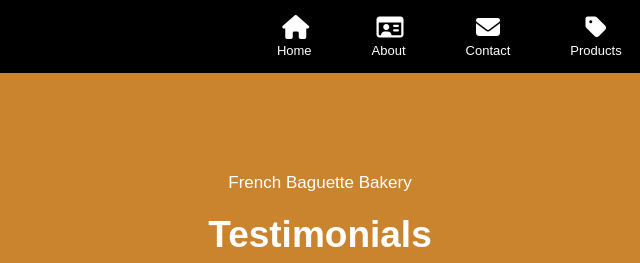
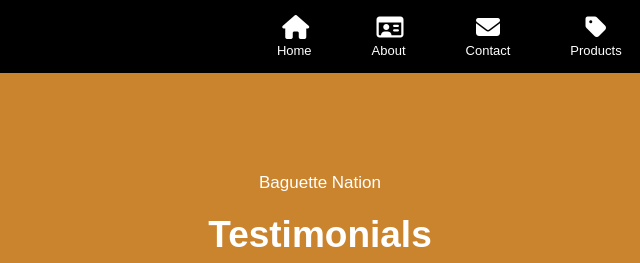
Before and after one commit to tomoom165/baguettenation, a plain HTML site: page testimonials.html in a window 1280 px wide. Shown: the top 263 px of the page, 320-960 px from the left. Drawn offline with nearby package versions, Linux system fonts and the light colour scheme.

Commit message:
Update testimonials.html

```diff
--- a/testimonials.html
+++ b/testimonials.html
@@ -3,8 +3,6 @@
 <head>
 <meta charset="utf-8">
 <title>Testimonials</title>
-<meta name="description" content="An Ecommerce site for a local french baguette bakery">
-<meta name="generator" content="WYSIWYG Web Builder 19 Trial Version - https://www.wysiwygwebbuilder.com">
 <meta name="viewport" content="width=device-width, initial-scale=1.0">
 <link href="fontawesome6.min.css" rel="stylesheet">
 <link href="https://fonts.googleapis.com/css2?family=Open+Sans:wdth,wght@75..100,300..800&display=swap" rel="stylesheet">
@@ -58,7 +56,7 @@ $(document).ready(function()
 <div class="row">
 <div class="col-1">
 <div id="wb_heroHeading2" style="display:block;width:100%;z-index:2;">
-<h2 id="heroHeading2" class="wb-theme-header">French Baguette Bakery</h2>
+<h2 id="heroHeading2" class="wb-theme-header">Baguette Nation</h2>
 </div>
 <div id="wb_heroHeading1" style="display:block;width:100%;z-index:3;">
 <h1 id="heroHeading1" class="wb-theme-header">Testimonials</h1>
```
